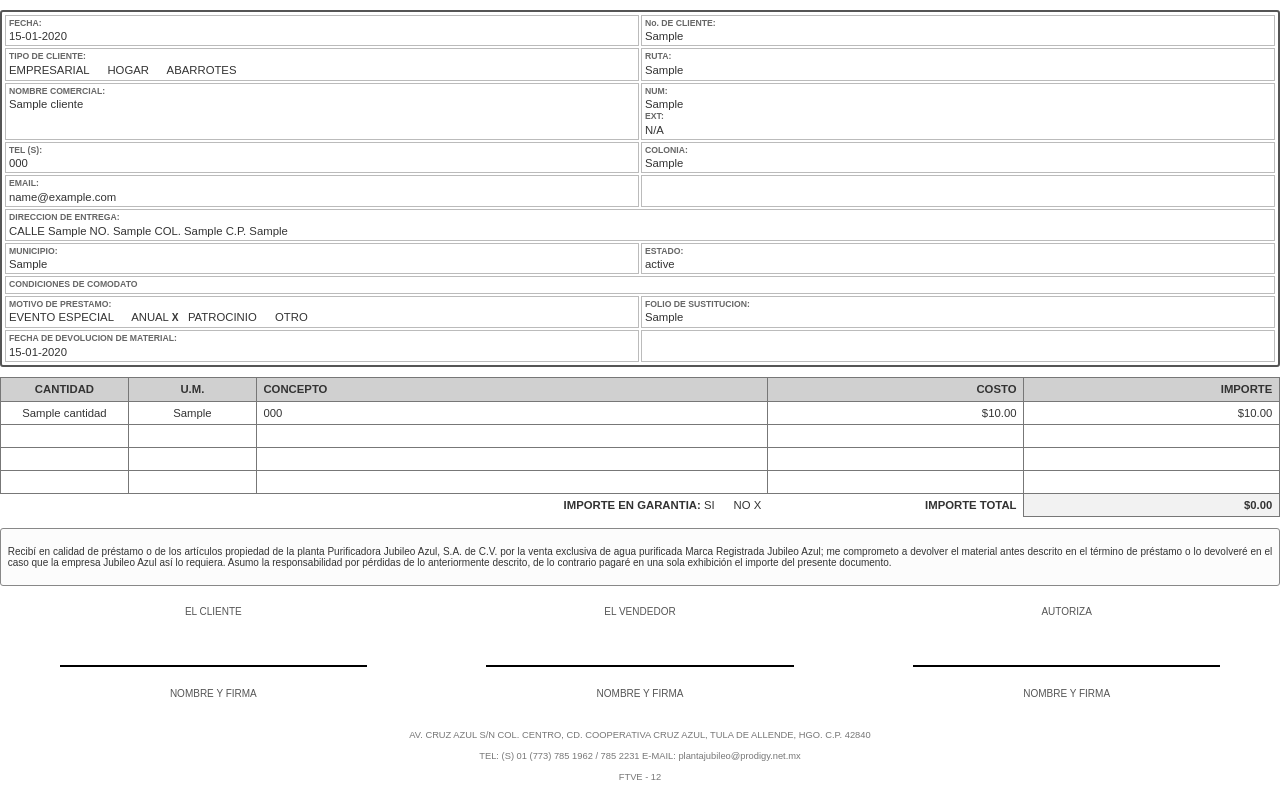
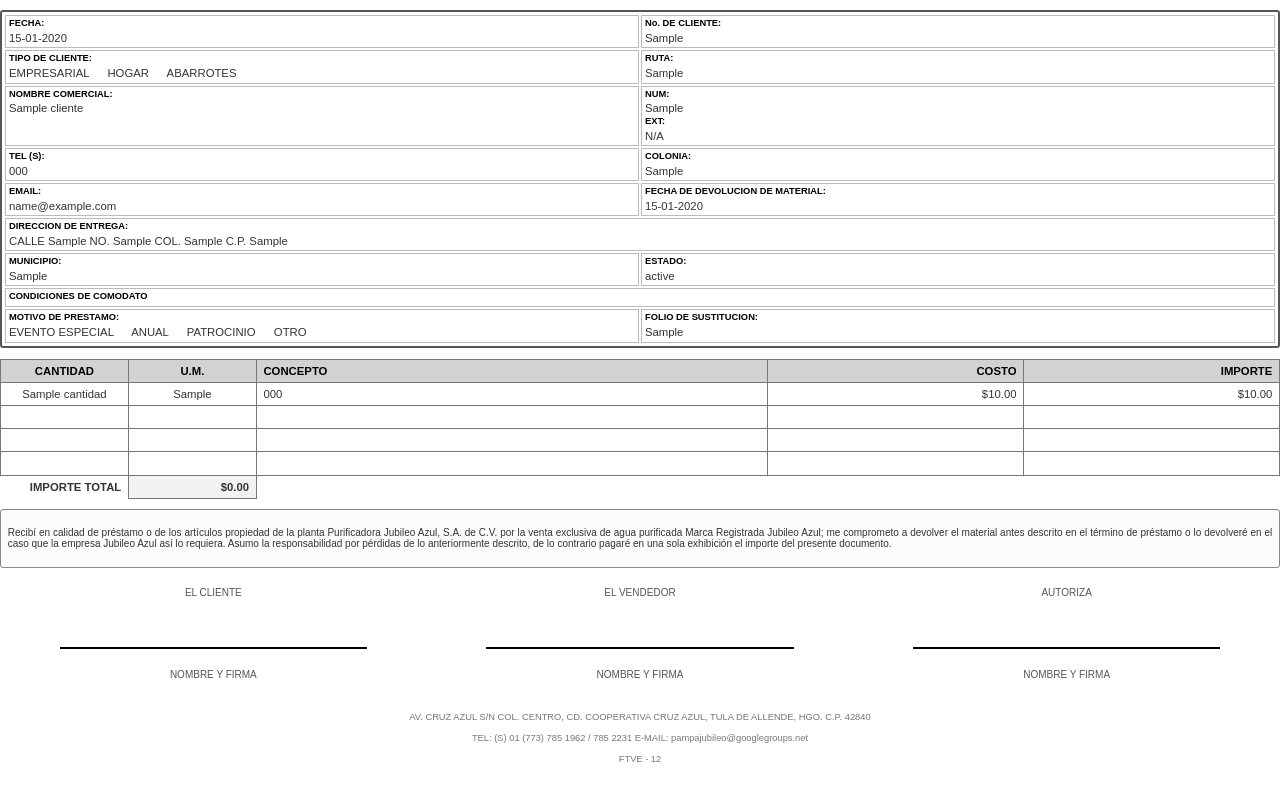
Before and after one commit to JubileoAzul/comodatos, a Flask app: template Jubileo/templates/pdf_templates/comodato_note.html in a window 1280 px wide. Shown: the part 70-863 px from the top of the page. After the commit the page ends 832 px from the top, so only its background shows below. Run offline with Flask 3, Linux system fonts and the light colour scheme; tables that the repository leaves empty hold one stand-in row (values such as "Sample post"); the template is opened without the code that fills it: values that come from a table or form of the project are taken from there, most other values are stand-ins (such as "Sample title", 1, 10 or a date in 2020).

Commit message:
Update comodato_note.html
cambios en plantilla pdf

```diff
--- a/Jubileo/templates/pdf_templates/comodato_note.html
+++ b/Jubileo/templates/pdf_templates/comodato_note.html
@@ -117,9 +117,10 @@
 
         .info-field strong {
             display: block;
-            font-size: 6.5pt; /* Etiqueta más pequeña */
-            color: #666;
-            margin-bottom: 0.5pt; /* Márgenes muy pequeños */
+            font-size: 7pt;
+            color: #000;
+            font-weight: 700;
+            margin-bottom: 1pt;
         }
 
         .info-field.full-width {
@@ -153,9 +154,9 @@
         }
 
         table th {
-            background-color: #d0d0d0;
-            color: #333;
-            font-weight: bold;
+            background-color:rgba(208, 208, 208, 0.95);
+            color: #000;
+            font-weight: 800;
         }
 
         .text-center { text-align: center; }
@@ -242,7 +243,7 @@
 
         <div class="info-grid">
             <div class="info-field span-2"><strong>FECHA:</strong> <span>{{ cliente.fechaPrestamo.strftime('%d-%m-%Y') if cliente.fechaPrestamo else 'N/A' }}</span></div>
-            <div class="info-field span-2"><strong>No. DE CLIENTE:</strong> <span>{{ cliente.NoCliente if cliente.NoCliente else 'N/A' }}</span></div> {# <--- CAMBIO AQUÍ: Usar cliente.NoCliente #}
+            <div class="info-field span-2"><strong>No. DE CLIENTE:</strong> <span>{{ cliente.NoCliente if cliente.NoCliente else 'N/A' }}</span></div>
 
             <div class="info-field span-2"><strong>TIPO DE CLIENTE:</strong> EMPRESARIAL <span class="checkbox-box">{% if cliente.tipoCliente == 'Empresarial' %}X{% else %}&nbsp;&nbsp;{% endif %}</span>&nbsp;&nbsp; HOGAR <span class="checkbox-box">{% if cliente.tipoCliente == 'Hogar' %}X{% else %}&nbsp;&nbsp;{% endif %}</span>&nbsp;&nbsp; ABARROTES <span class="checkbox-box">{% if cliente.tipoCliente == 'Abarrotes' %}X{% else %}&nbsp;&nbsp;{% endif %}</span></div>
             <div class="info-field span-2"><strong>RUTA:</strong> <span>{{ cliente.ruta if cliente.ruta else 'N/A' }}</span></div>
@@ -253,9 +254,9 @@
             <div class="info-field span-2"><strong>TEL (S):</strong> <span>{{ cliente.telefono if cliente.telefono else 'N/A' }}</span></div>
             <div class="info-field span-2"><strong>COLONIA:</strong> <span>{{ cliente.colonia if cliente.colonia else 'N/A' }}</span></div>
 
-            {# AÑADIDO: Email del Cliente debajo de Colonia #}
+            {# AÑADIDO: Email del Cliente y Fecha de Devolución #}
             <div class="info-field span-2"><strong>EMAIL:</strong> <span>{{ cliente.email if cliente.email else 'N/A' }}</span></div>
-            <div class="info-field span-2"></div> {# Celda vacía para completar la fila #}
+            <div class="info-field span-2"><strong>FECHA DE DEVOLUCION DE MATERIAL:</strong> <span>{{ main_comodato_ref.fechaDevolucion.strftime('%d-%m-%Y') if main_comodato_ref.fechaDevolucion else 'N/A' }}</span></div>
 
             <div class="info-field full-width"><strong>DIRECCION DE ENTREGA:</strong> CALLE <span>{{ cliente.calle if cliente.calle else 'N/A' }}</span> NO. <span>{{ cliente.numero if cliente.numero else 'N/A' }}</span> COL. <span>{{ cliente.colonia if cliente.colonia else 'N/A' }}</span> C.P. <span>{{ cliente.cp if cliente.cp.strip() else 'N/A' }}</span></div>
 
@@ -266,15 +267,15 @@
 
             <div class="info-field span-2">
                 <strong>MOTIVO DE PRESTAMO:</strong>
-                EVENTO ESPECIAL <span class="checkbox-box">&nbsp;&nbsp;</span>&nbsp;&nbsp;
-                ANUAL <span class="checkbox-box">X</span>&nbsp;&nbsp;
-                PATROCINIO <span class="checkbox-box">&nbsp;&nbsp;</span>&nbsp;&nbsp;
-                OTRO <span class="checkbox-box">&nbsp;&nbsp;</span>
+                EVENTO ESPECIAL <span class="checkbox-box">{% if main_comodato_ref.motivoPrestamo == 'Evento Especial' %}X{% else %}&nbsp;&nbsp;{% endif %}</span>&nbsp;&nbsp;
+                ANUAL <span class="checkbox-box">{% if main_comodato_ref.motivoPrestamo == 'Anual' %}X{% else %}&nbsp;&nbsp;{% endif %}</span>&nbsp;&nbsp;
+                PATROCINIO <span class="checkbox-box">{% if main_comodato_ref.motivoPrestamo == 'Patrocinio' %}X{% else %}&nbsp;&nbsp;{% endif %}</span>&nbsp;&nbsp;
+                OTRO <span class="checkbox-box">{% if main_comodato_ref.motivoPrestamo == 'Otro' %}X{% else %}&nbsp;&nbsp;{% endif %}</span>
             </div>
             <div class="info-field span-2"><strong>FOLIO DE SUSTITUCION:</strong> <span>{{ main_comodato_ref.folioSustitucion if main_comodato_ref.folioSustitucion else 'N/A' }}</span></div>
 
-            <div class="info-field span-2"><strong>FECHA DE DEVOLUCION DE MATERIAL:</strong> <span>{{ main_comodato_ref.fechaDevolucion.strftime('%d-%m-%Y') if main_comodato_ref.fechaDevolucion else 'N/A' }}</span></div>
-            <div class="info-field span-2"></div>
+            {# REMOVIDO: FECHA DE DEVOLUCION DE MATERIAL de aquí para optimizar espacio #}
+            {# REMOVIDO: Celda vacía que acompañaba a la fecha de devolución #}
         </div>
 
         <table>
@@ -313,9 +314,7 @@
             </tbody>
             <tfoot>
                 <tr>
-                    <td colspan="3" class="text-right" style="border: none; padding-right: 5pt;">
-                        <strong>IMPORTE EN GARANTIA:</strong> SI <span class="checkbox-box">{% if main_comodato_ref.importeEnGarantia %}X{% else %}&nbsp;&nbsp;{% endif %}</span>&nbsp;&nbsp; NO <span class="checkbox-box">{% if not main_comodato_ref.importeEnGarantia %}X{% else %}&nbsp;&nbsp;{% endif %}</span>
-                    </td>
+
                     <td class="text-right" style="border: none; font-weight: bold;">IMPORTE TOTAL</td>
                     <td class="text-right" style="background-color: #f2f2f2; font-weight: bold;">${{ "%.2f"|format(grand_total_importe) }}</td>
                 </tr>
@@ -351,7 +350,7 @@
 
         <div class="footer-address">
             <p>AV. CRUZ AZUL S/N COL. CENTRO, CD. COOPERATIVA CRUZ AZUL, TULA DE ALLENDE, HGO. C.P. 42840</p>
-            <p>TEL: (S) 01 (773) 785 1962 / 785 2231 E-MAIL: plantajubileo@prodigy.net.mx</p>
+            <p>TEL: (S) 01 (773) 785 1962 / 785 2231 E-MAIL: pampajubileo@googlegroups.net</p>
             <p>FTVE - 12</p>
         </div>
     </div>
```
